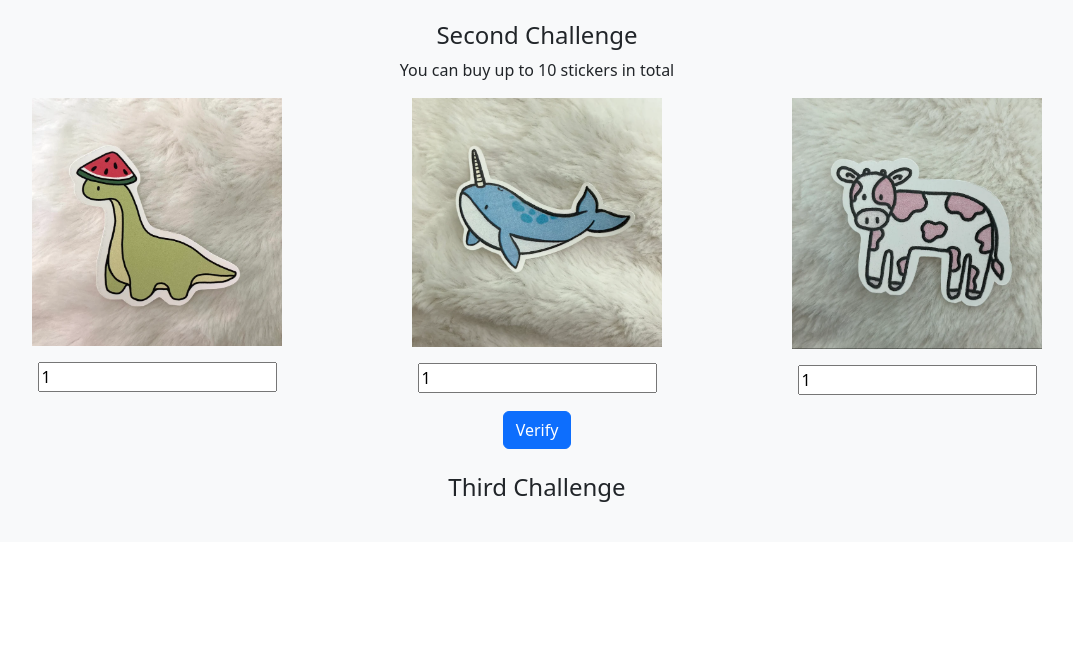
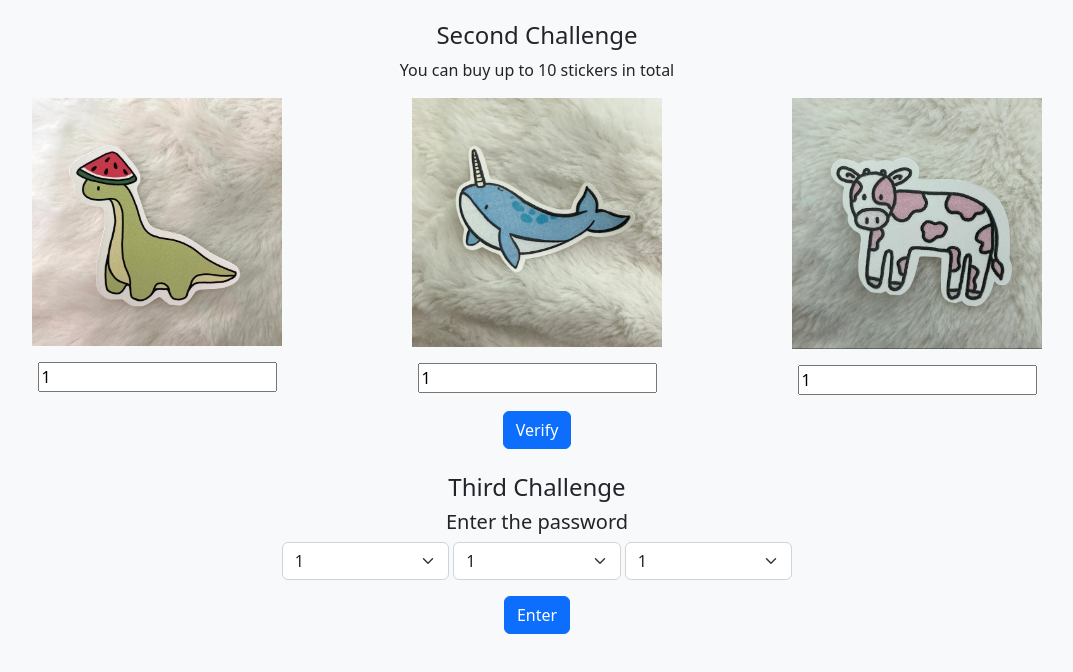
Before and after one commit to Arekkusu17/condiciones-desafio-latam, a plain HTML site: page index.html in a window 1280 px wide. Shown: the part 568-1240 px from the top of the page, without its empty margins (103-1176 px from the left). Before the commit the page ends 1110 px from the top, so only its background shows below. Drawn offline with nearby package versions, Linux system fonts and the light colour scheme.

Commit message:
add select and script for password checking

```diff
--- a/assets/css/style.css
+++ b/assets/css/style.css
@@ -9,3 +9,8 @@
 .border-pink {
   border: solid rgb(255, 0, 251) 2px;
 }
+
+.form-select {
+  width: 15%;
+  display: inline;
+}
--- a/assets/js/app.js
+++ b/assets/js/app.js
@@ -27,3 +27,23 @@ btnStickers.addEventListener("click", () => {
     qtyTotalStickers.textContent = "You have too many stickers";
   }
 });
+
+//THIRD CHALLENGE
+const password1 = "911";
+const password2 = "714";
+const firstDigit = document.querySelector("#firstDigit");
+const secondDigit = document.querySelector("#secondDigit");
+const thirdDigit = document.querySelector("#thirdDigit");
+const btnPassword = document.querySelector("#buttonPassword");
+const passwordChecked = document.querySelector("#passwordChecked");
+
+btnPassword.addEventListener("click", () => {
+  const passwordEntered = firstDigit.value + secondDigit.value + thirdDigit.value;
+  if (passwordEntered === password1) {
+    passwordChecked.textContent = "Password 1 Correct";
+  } else if (passwordEntered === password2) {
+    passwordChecked.textContent = "Password 2 Correct";
+  } else {
+    passwordChecked.textContent = "The password is incorrect";
+  }
+});
--- a/index.html
+++ b/index.html
@@ -65,7 +65,46 @@
       </section>
       <section class="container text-center my-4">
         <h4 id="scrollspyHeading3">Third Challenge</h4>
-        <p></p>
+        <h5>Enter the password</h5>
+        <div>
+          <select class="form-select" name="" id="firstDigit">
+            <option value="1">1</option>
+            <option value="2">2</option>
+            <option value="3">3</option>
+            <option value="4">4</option>
+            <option value="5">5</option>
+            <option value="6">6</option>
+            <option value="7">7</option>
+            <option value="8">8</option>
+            <option value="9">9</option>
+          </select>
+          <select class="form-select" name="" id="secondDigit">
+            <option value="1">1</option>
+            <option value="2">2</option>
+            <option value="3">3</option>
+            <option value="4">4</option>
+            <option value="5">5</option>
+            <option value="6">6</option>
+            <option value="7">7</option>
+            <option value="8">8</option>
+            <option value="9">9</option>
+          </select>
+          <select class="form-select" name="" id="thirdDigit">
+            <option value="1">1</option>
+            <option value="2">2</option>
+            <option value="3">3</option>
+            <option value="4">4</option>
+            <option value="5">5</option>
+            <option value="6">6</option>
+            <option value="7">7</option>
+            <option value="8">8</option>
+            <option value="9">9</option>
+          </select>
+        </div>
+        <button class="btn btn-primary d-inlineblock my-3" type="button" id="buttonPassword">
+          Enter
+        </button>
+        <p id="passwordChecked"></p>
       </section>
     </div>
     <script src="assets/js/app.js"></script>
```
